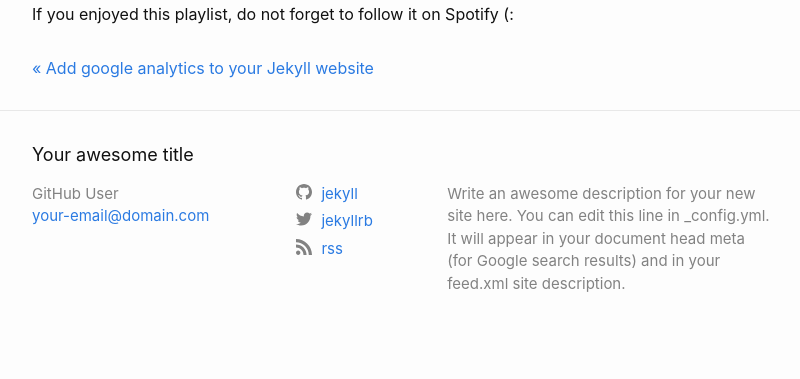
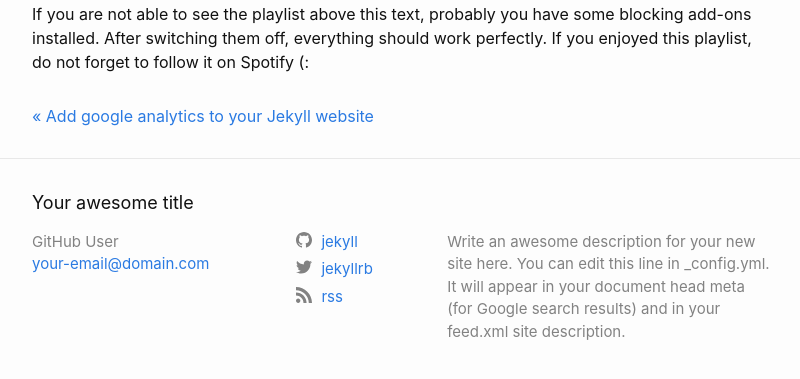
Before and after one commit to dovletov/dovletov.github.io, a Jekyll site: the page built from _posts/2018-09-12-best-motivational-music-for-sport.md, in a window 1280 px wide, cut to the strip 695-1098 px from the top of the page. Shown: the top 379 px of the strip, without its empty margins (238-1038 px from the left). Built offline with Jekyll 4.4.1, drawn with Linux system fonts in a browser that asks for light colours; comment, search, counter and statistics services are not loaded; before the commit the page ends 1050 px from its top, so only the background shows below that.

Commit message:
post update

```diff
--- a/_posts/2018-09-12-best-motivational-music-for-sport.md
+++ b/_posts/2018-09-12-best-motivational-music-for-sport.md
@@ -13,4 +13,6 @@ I would be happy to add them into my playlist.
 
 <iframe src="https://open.spotify.com/embed/user/11180822633/playlist/3RjW0bAX4ZMCWWzwEfafy8" width="100%" height="380" frameborder="0" allowtransparency="true" allow="encrypted-media"></iframe>
 
+If you are not able to see the playlist above this text, probably you have some blocking add-ons installed.
+After switching them off, everything should work perfectly.
 If you enjoyed this playlist, do not forget to follow it on Spotify (:
```
